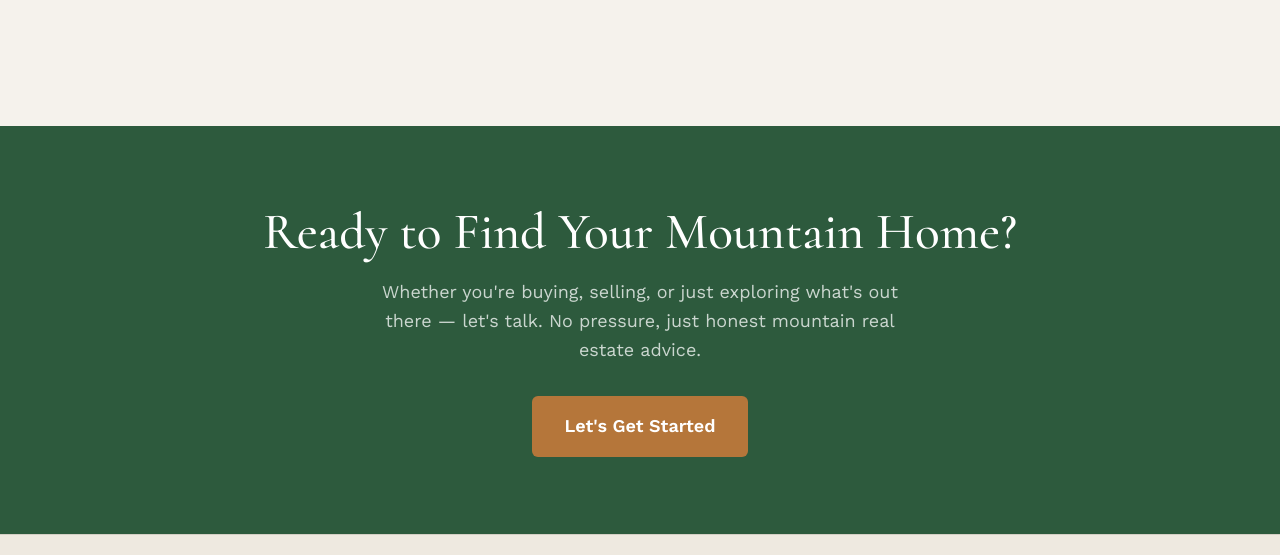
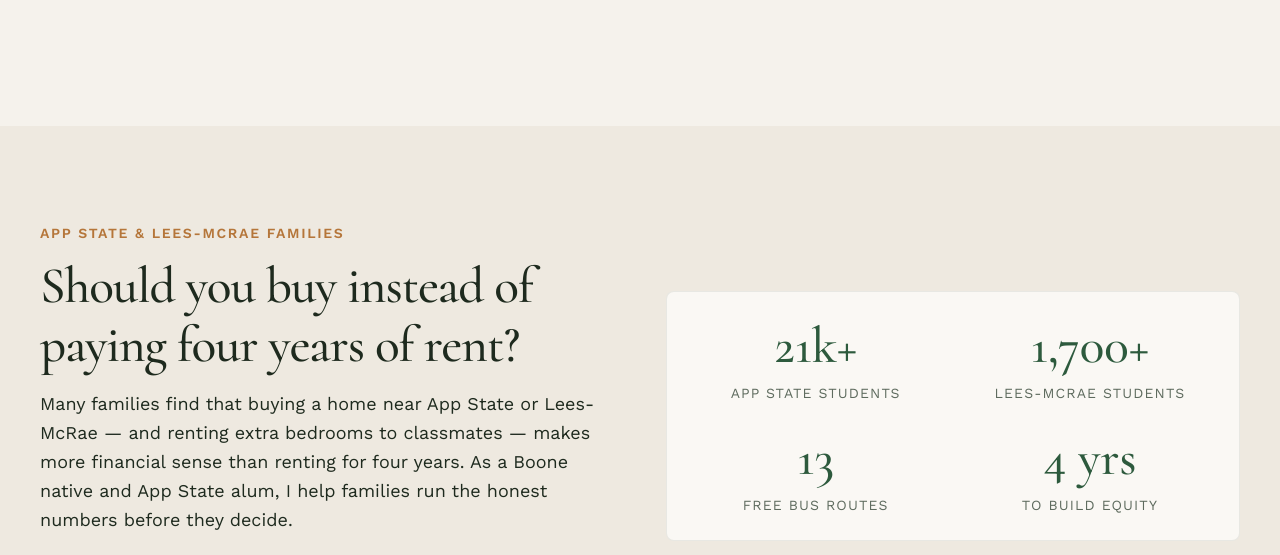
Before and after one commit to andrewplyler-cpu/thcrealtor, a plain HTML site: page index.html in a window 1280 px wide. Shown: the part 4850-5405 px from the top of the page. Drawn offline with nearby package versions, Linux system fonts and the light colour scheme.

Commit message:
Fix: College Housing section now correctly in homepage main content

```diff
--- a/index.html
+++ b/index.html
@@ -499,6 +499,28 @@
   </div>
 </section>
 
+<!-- College Housing callout -->
+<section class="section section-alt">
+  <div class="container">
+    <div class="bio-split">
+      <div>
+        <p class="section-label">App State &amp; Lees-McRae Families</p>
+        <h2 class="section-title">Should you buy instead of paying four years of rent?</h2>
+        <p>Many families find that buying a home near App State or Lees-McRae — and renting extra bedrooms to classmates — makes more financial sense than renting for four years. As a Boone native and App State alum, I help families run the honest numbers before they decide.</p>
+        <a href="/student-housing" class="btn btn-outline" style="margin-top:var(--space-6);">Explore the College Housing Guide</a>
+      </div>
+      <div class="card" style="align-self:center;">
+        <div class="stats-bar" style="grid-template-columns:1fr 1fr;">
+          <div class="stat-item"><div class="stat-number">21k+</div><div class="stat-label">App State Students</div></div>
+          <div class="stat-item"><div class="stat-number">1,700+</div><div class="stat-label">Lees-McRae Students</div></div>
+          <div class="stat-item"><div class="stat-number">13</div><div class="stat-label">Free Bus Routes</div></div>
+          <div class="stat-item"><div class="stat-number">4 yrs</div><div class="stat-label">To Build Equity</div></div>
+        </div>
+      </div>
+    </div>
+  </div>
+</section>
+
 <!-- CTA BANNER -->
 <section class="cta-banner">
   <h2>Ready to Find Your Mountain Home?</h2>
```
